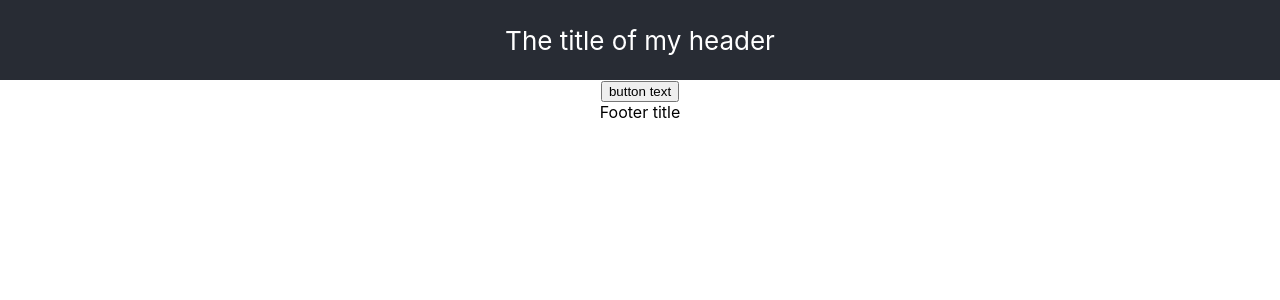
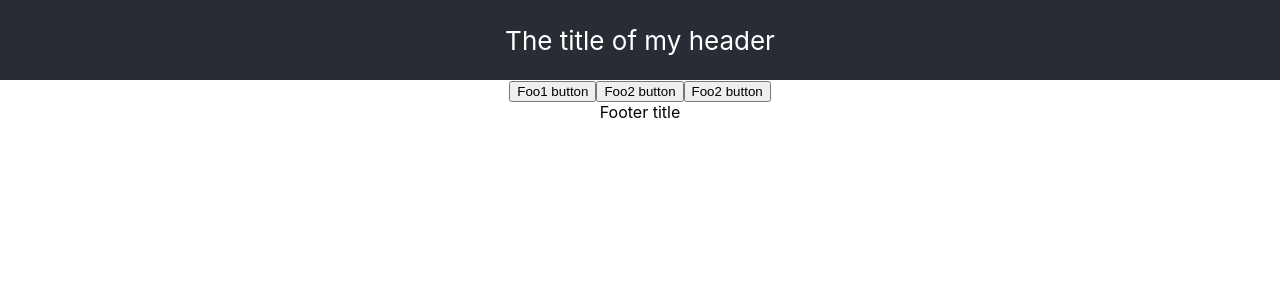
Before and after one commit to showermax/vscodeapp, a React (Create React App) app: page / in a window 1280 px wide. Shown: the top 300 px of the page. Built offline with nearby package versions, Linux system fonts and the light colour scheme.

Commit message:
microtasks button 1

```diff
--- a/src/App.tsx
+++ b/src/App.tsx
@@ -127,11 +127,21 @@ function App() {
       'Micheal Talbot95',
     ]
   }
-
+const foo1=() => {
+  console.log("foo1")
+}
+const foo2=(n: number) => {
+  console.log(n)
+}
+const subscriber = (n:string) =>{
+  console.log(n)
+ }
   return (
     <div className="App">
       <Header title={'The title of my header'} />
-      <button onClick={() => {console.log ("clicked")}}>button text</button>
+      <button onClick={foo1}>Foo1 button</button>
+      <button onClick={(even)=> foo2(100200)}>Foo2 button</button>
+      <button onClick={(event)=> subscriber("Vasya")}>Foo2 button</button>
       {/* <div className='App-body'>
       <Tasks title = {data1.title} tasks = {data1.tasks} students = {data1.students}/>
       <Tasks title = {data2.title} tasks = {data2.tasks} students = {data2.students}/>
@@ -143,3 +153,14 @@ function App() {
 }
 
 export default App;
+
+
+  // const subscriber = (n:string) =>{
+  //   (n=="Ivan") ? console.log("Ivan") : console.log("Vasya")
+  // }
+  // const subscriber2 = () =>{
+  //   console.log ("Ivan")
+  // }
+
+  // <button onClick={subscriber("Ivan")}>button text</button>
+  // <button onClick={subscriber("Vasya")}>button text</button>
```
